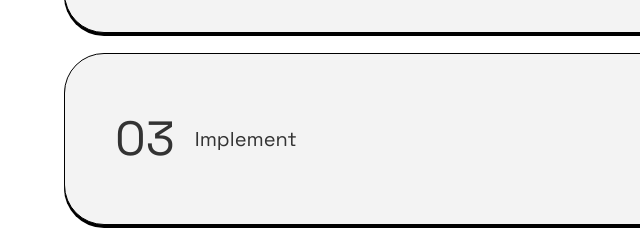
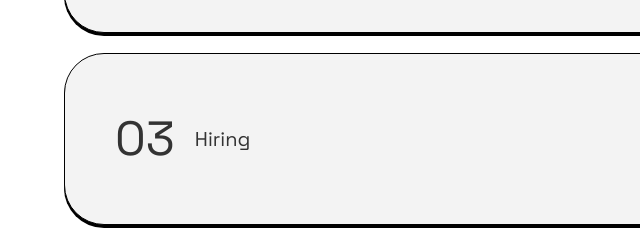
Before and after one commit to Arham7432/positivus_clone, a plain HTML site: page positivus/index.html in a window 1280 px wide. Shown: the part 2890-3120 px from the top of the page, 0-640 px from the left. Drawn offline with nearby package versions, Linux system fonts and the light colour scheme.

Commit message:
Updated with love🧠

```diff
--- a/positivus/index.html
+++ b/positivus/index.html
@@ -193,7 +193,7 @@
         </div>
         <div class="accordion-card">
             <div class="accordion-header">
-                <span class="accordion-number">03 <span>Implement</span></span>
+                <span class="accordion-number">03 <span>Hiring</span></span>
                 <div class="accordion-icon">
                     <i class="ri-add-line"></i>
                 </div>
```
